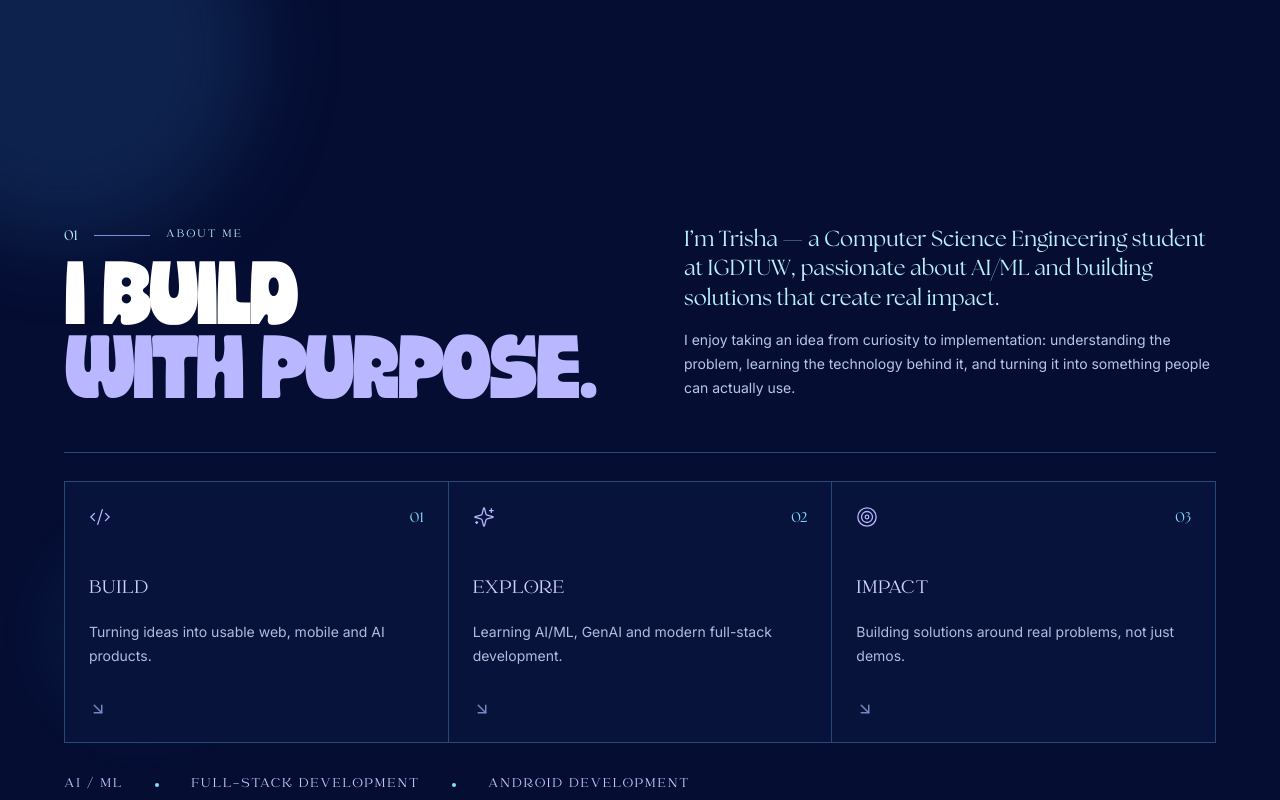
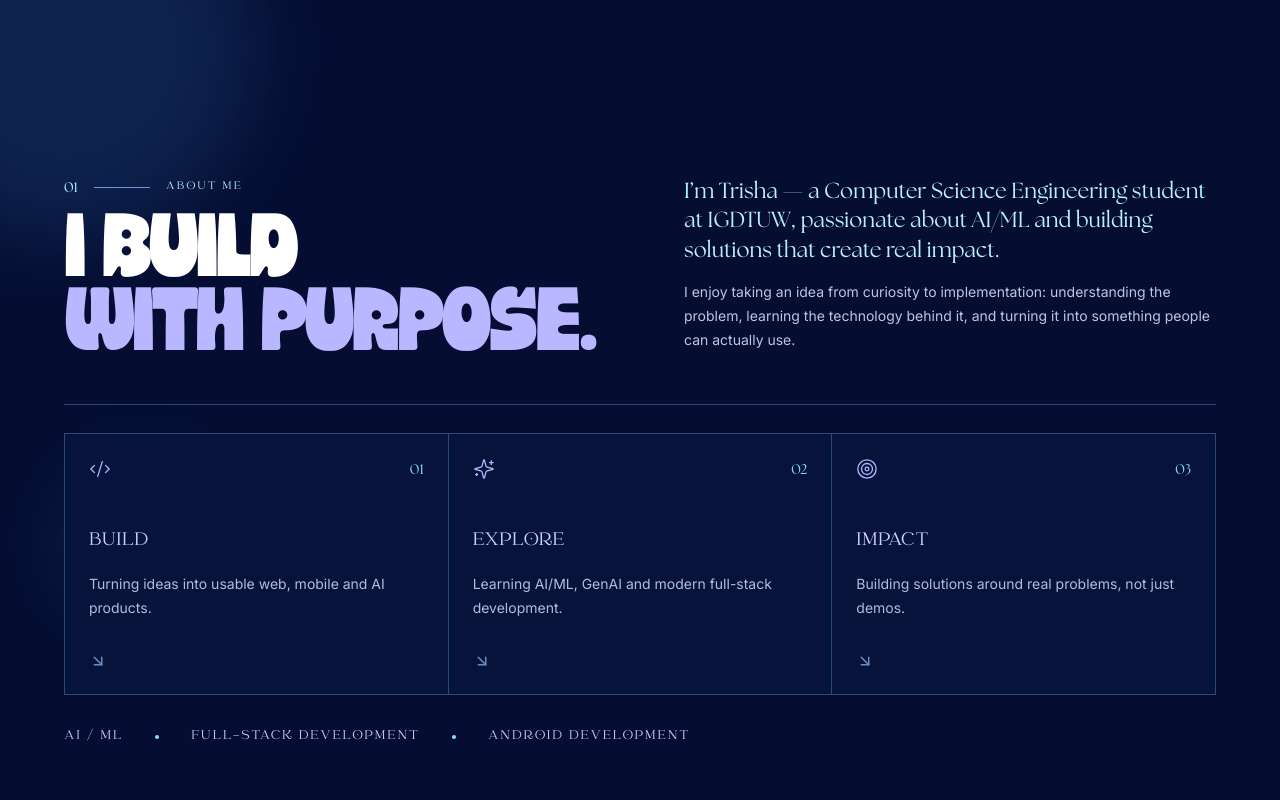
Before and after one commit to trisha29807-del/Portfolio-Trisha, a React (Vite) app: page / in a window 1280 px wide. Shown: the part 1400-2200 px from the top of the page. Built offline with nearby package versions, Linux system fonts and the light colour scheme; the HTML template or start-up script is replaced by a standard one.

Commit message:
Simplify section spacing and remove oversized number whitespace

```diff
--- a/src/components/About/AboutSection.tsx
+++ b/src/components/About/AboutSection.tsx
@@ -22,7 +22,7 @@ export function AboutSection() {
       <div aria-hidden="true" className="pointer-events-none absolute -right-28 top-10 h-80 w-80 rounded-full bg-[#6977C8]/20 blur-3xl" />
       <div aria-hidden="true" className="pointer-events-none absolute -left-32 bottom-[-7rem] h-96 w-96 rounded-full bg-[#1E4B82]/35 blur-2xl" />
 
-      <div className="mx-auto max-w-[1440px] px-6 py-20 sm:px-10 sm:py-24 lg:px-16">
+      <div className="mx-auto max-w-[1440px] px-6 py-10 sm:px-10 sm:py-12 lg:px-16">
         <div className="grid items-end gap-8 lg:grid-cols-[1.05fr_0.95fr]">
           <motion.div initial="hidden" whileInView="show" viewport={{ once: true, margin: "-15% 0px" }} variants={fadeUp}>
             <div className="flex items-center gap-4 text-[#B9F0FF]">
```
